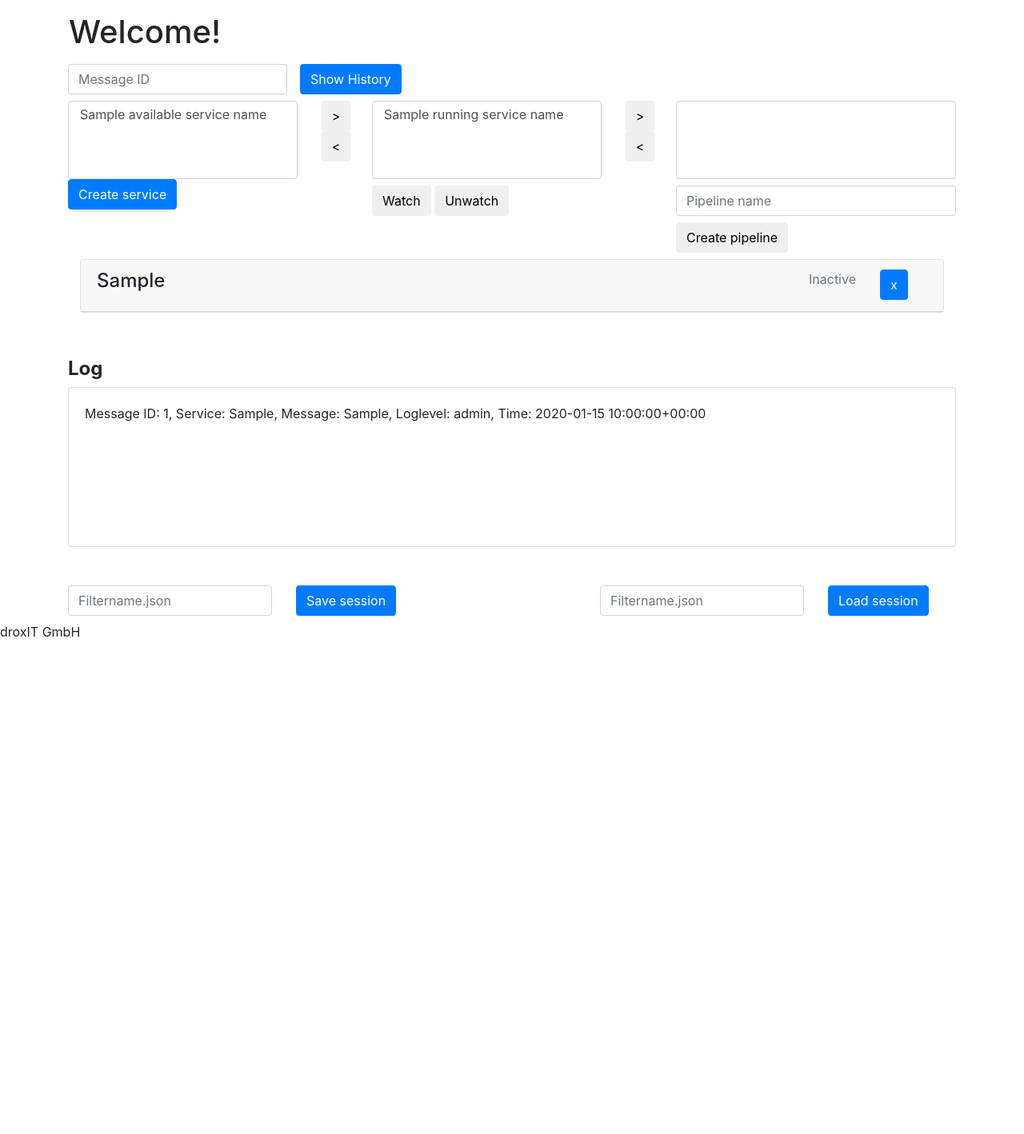
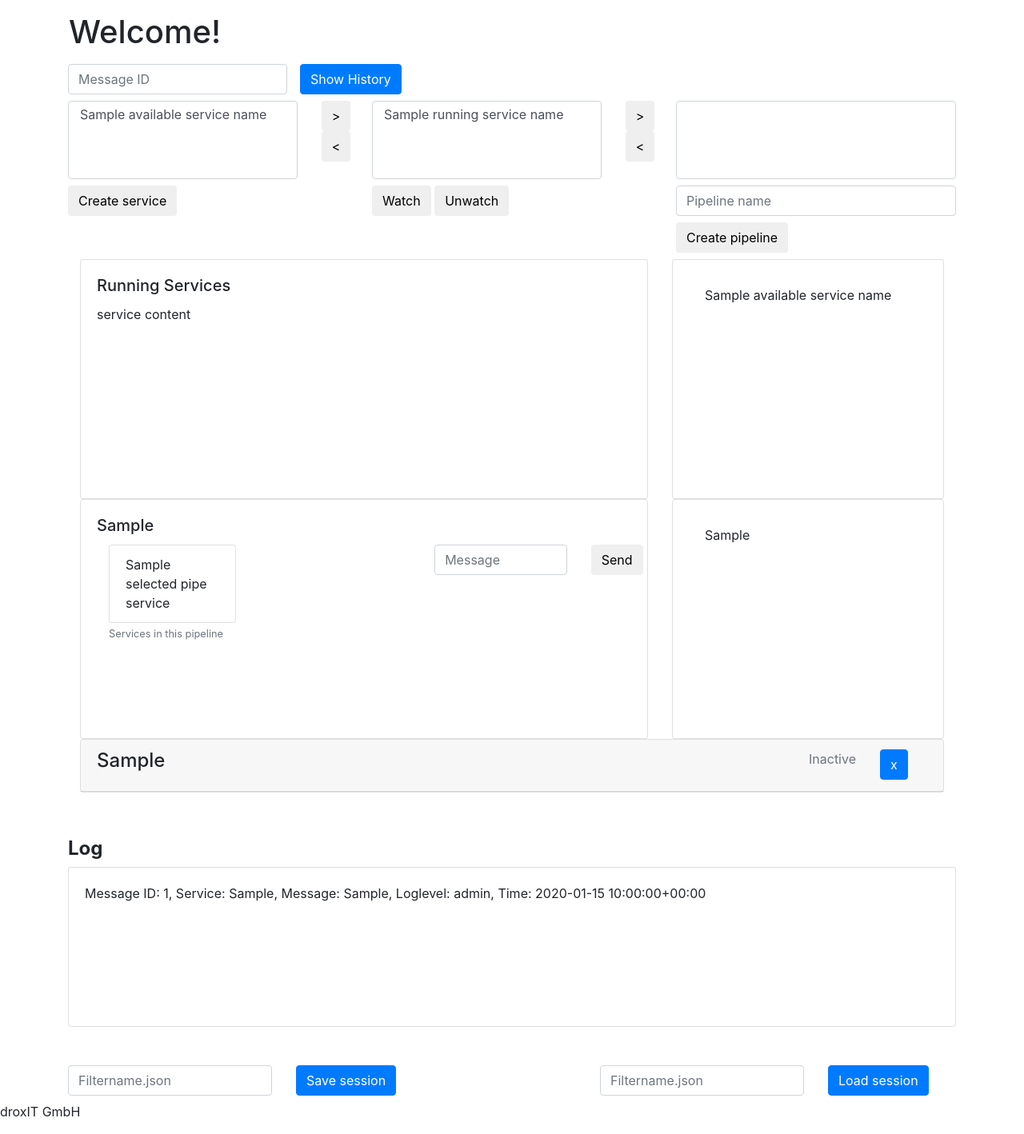
Before and after one commit to droxit/roxcomposer-gui, a Django app: template roxgui/web/templates/web/web.html in a window 1280 px wide. Shown: the part 24-1442 px from the top of the page at 80% size. Before the commit the page ends 820 px from the top, so only its background shows below. Run offline with Django 3.2, Linux system fonts and the light colour scheme; tables that the repository leaves empty hold one stand-in row (values such as "Sample post"); the template is opened without the code that fills it: values that come from a table or form of the project are taken from there, most other values are stand-ins (such as "Sample title", 1, 10 or a date in 2020); lists and menus that the app fills with data are empty; some libraries are stand-ins or nearby versions.

Commit message:
created 4 new windows for pipes and services, edit pipeline window can now display a selected pipeline

```diff
--- a/roxgui/web/static/web/js/web.js
+++ b/roxgui/web/static/web/js/web.js
@@ -49,3 +49,12 @@ function unwatch(){
      });
     }
 }
+
+function show_pipeline(elem){
+    var selected_pipe = elem.dataset.value
+    var selected_pipe_services = elem.dataset.value2
+    console.log(selected_pipe_services)
+    var CSRFtoken = $('input[name=csrfmiddlewaretoken]').val();
+    $.post("select_pipeline", {pipe_name: selected_pipe, pipe_services: selected_pipe_services, csrfmiddlewaretoken : CSRFtoken}).done(function(){
+        location.reload(); });
+}
--- a/roxgui/web/templates/web/_includes/selects.html
+++ b/roxgui/web/templates/web/_includes/selects.html
@@ -4,6 +4,8 @@
     <div class="col-md-4">
         <div class="row">
             <div class="col-md-10">
+                <div class="row">
+                    <div class="col-md-12 mb-2">
                         <form action="start_service" method="post" id="available_service_form">
                             {% csrf_token %}
                             <select class="custom-select" name="available_service_names" id="available_service_list" multiple>
@@ -13,6 +15,14 @@
                             </select>
                         </form>
                     </div>
+                    <div class="col-md-12">
+                        <button type="button" class="btn btn-default" data-toggle="modal" data-target="#service_params">
+                            Create service
+                        </button>
+
+                    </div>
+                </div>
+            </div>
 
             <div class="col-md-2">
                 <button type="submit" form="available_service_form" class="btn btn-default">></button>
@@ -20,9 +30,7 @@
                 <button type="submit" form="running_service_form" class="btn btn-default"><</button>
             </div>
         </div>
-        <button type="button" class="btn btn-primary" data-toggle="modal" data-target="#service_params">
-            Create service
-        </button>
+
     </div>
 
     <!-- List of running services -->
--- /dev/null
+++ b/roxgui/web/templates/web/_includes/services_and_pipes.html
@@ -0,0 +1,86 @@
+{% block services_and_pipes %}
+
+<div class="container">
+    <!-- Services -->
+    <div class="row">
+        <div class="col-md-8">
+            <div class="card w-auto" style="width: 18rem;height:300px">
+              <div class="card-body">
+                <h5 class="card-title">Running Services</h5>
+                <p class="card-text">service content</p>
+              </div>
+            </div>
+        </div>
+        <div class="col-md-4">
+            <div class="card w-auto" style="width: 18rem;height:300px;overflow-y:scroll;">
+              <div class="card-body">
+                  <ul class="list-group">
+                      {% for name in available_service_names %}
+                        <li class="list-group-item border-0" value="{{ name }}">{{ name }}</li>
+                      {% endfor %}
+                    </ul>
+              </div>
+            </div>
+        </div>
+    </div>
+
+    <!-- Pipes -->
+    <div class="row">
+        <div class="col-md-8">
+            <div class="card w-auto" style="width: 18rem;height:300px">
+              <div class="card-body">
+                  {% if selected_pipe %}
+                    <h5 class="card-title">{{ selected_pipe }}</h5>
+                  <div class="row">
+                      <div class="col-md-7">
+                        <form action="post_to_pipeline" method="post" id="post_to_pipeline">
+                            <input type="hidden" name="pipe_name" value="{{ data.0 }}">
+                            {% csrf_token %}
+                            <div class="col-lg-6">
+                                <ul class="list-group">
+                                    {% for name in selected_pipe_services %}
+                                    <li class="list-group-item">{{ name }}</li>
+                                    {% endfor %}
+                                </ul>
+                                <small id="pipeHelp" class="form-text text-muted">Services in this pipeline</small>
+                            </div>
+                        </form>
+                    </div>
+                      <div class="col-md-5">
+                          <div class="container">
+                            <div class="row">
+                                <div class="col-lg-9">
+                                    <label for="msg_text" class="sr-only">Message</label>
+                                    <input form="post_to_pipeline" type="text" class="form-control" name="pipe_message_text"
+                                           id="msg_text"
+                                           placeholder="Message">
+                                </div>
+                                <div class="col-lg-3">
+                                    <button type="submit" form="post_to_pipeline" class="btn btn-default">Send</button>
+                                </div>
+                            </div>
+                          </div>
+                    </div>
+                  </div>
+                  {% else %}
+                    Select a pipeline to view options.
+                  {% endif%}
+              </div>
+            </div>
+        </div>
+        <div class="col-md-4">
+            <div class="card w-auto" style="width: 18rem;height:300px;overflow-y:scroll;">
+              <div class="card-body">
+                  <ul class="list-group">
+                    {% for data in pipeline_data %}
+                        <li class="list-group-item border-0" onclick="show_pipeline(this)" data-value="{{ data.0 }}" data-value2="{{ data.1 }}">{{ data.0 }}</li>
+                    {% endfor %}
+                  </ul>
+              </div>
+            </div>
+        </div>
+    </div>
+</div>
+
+
+{% endblock %}
--- a/roxgui/web/templates/web/web.html
+++ b/roxgui/web/templates/web/web.html
@@ -31,6 +31,10 @@
     {%block selects%}
     {% include "web/_includes/selects.html" %}
     {%endblock%}
+
+    {% block services_and_pipes %}
+    {% include "web/_includes/services_and_pipes.html"%}
+    {% endblock %}
 
     {% if pipeline_data %}
 
--- a/roxgui/web/urls.py
+++ b/roxgui/web/urls.py
@@ -23,5 +23,6 @@ urlpatterns = [
     path("get_message_history", views.get_message_history, name="web_get_message_history"),
     path("delete_pipeline", views.delete_pipeline, name="web_delete_pipeline"),
     path("watch", views.watch, name="web_watch"),
-    path("unwatch", views.unwatch, name="web_unwatch")
+    path("unwatch", views.unwatch, name="web_unwatch"),
+    path("select_pipeline", views.select_pipeline, name="web_select_pipeline")
 ]
```
Also changed, not shown: roxgui/web/views.py (+35 -6 lines). Lines whose indentation alone changed are shown as unchanged.
